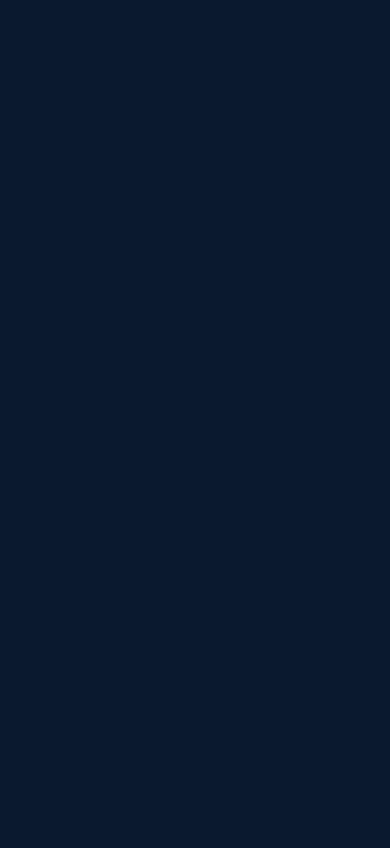
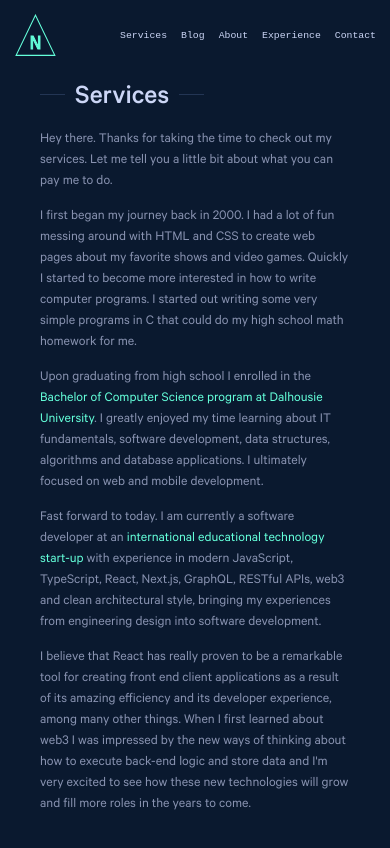
Before and after one commit to Neil-Carruthers/Neil-Carruthers.github.io, a Gatsby site: page /services in a window 390 px wide. Before the commit this address had no page. Built offline with nearby package versions, Linux system fonts and the light colour scheme; Gatsby itself is replaced by a stand-in of ours.

Commit message:
added page and styles files

```diff
--- a/src/components/Header/header.component.jsx
+++ b/src/components/Header/header.component.jsx
@@ -20,6 +20,7 @@ export default function Header() {
                     </Link>
                 </span>
                 <span className='fixedSys'>
+                    <Link to="/services">Services</Link>
                     <Link to="/blog">Blog</Link>
                     <Link to="/about">About</Link>
                     <Link to="/experience">Experience</Link>
--- /dev/null
+++ b/src/pages/services.js
@@ -0,0 +1,48 @@
+import * as React from 'react'
+import Seo from '../components/seo'
+// import { StaticImage } from 'gatsby-plugin-image';
+import * as styles from '../styles/services.module.scss';
+
+export default function Services() {
+  return (
+    <main className={styles.container}>
+      <h3 className='sectionHeader'>Services</h3>
+
+      <div className={styles.row}>
+        <div className={styles.colLeft}>
+          <p>
+            Hey there. Thanks for taking the time to check out my services. Let me tell you a little bit about what you can pay me to do.
+          </p>
+
+          <p>
+            I first began my journey back in 2000. I had a lot of fun messing around with HTML and CSS to create web pages about my favorite shows and video games. Quickly I started to become more interested in how to write computer programs. I started out writing some very simple programs in C that could do my high school math homework for me.
+          </p>
+
+          <p>
+            Upon graduating from high school I enrolled in the <span><a target="_blank" rel="noreferrer" href="https://www.dal.ca/faculty/computerscience/undergraduate-programs/study-computer-science.html">Bachelor of Computer Science program at Dalhousie University</a></span>. I greatly enjoyed my time learning about IT fundamentals, software development, data structures, algorithms and database applications. I ultimately focused on web and mobile development.
+          </p>
+
+          <p>
+            Fast forward to today. I am currently a software developer at an <span><a target="_blank" rel="noreferrer" href="https://www.binogi.com/">international educational technology start-up</a></span> with experience in modern JavaScript, TypeScript, React, Next.js, GraphQL, RESTful APIs, web3 and clean architectural style, bringing my experiences from engineering design into software development.
+          </p>
+
+          <p>
+            I believe that React has really proven to be a remarkable tool for creating front end client applications as a result of its amazing efficiency and its developer experience, among many other things. When I first learned about web3 I was impressed by the new ways of thinking about how to execute back-end logic and store data and I'm very excited to see how these new technologies will grow and fill more roles in the years to come.
+          </p>
+        </div>
+        <div className={styles.colRight}>
+          {/* <StaticImage
+              src="../images/me.png"
+              alt="personal"
+              layout="fixed"
+              className={styles.profileImage}
+              width={300}
+              height={300}
+          /> */}
+        </div>
+      </div>
+    </main>
+  )
+}
+
+export const Head = () => <Seo />
--- /dev/null
+++ b/src/styles/services.module.scss
@@ -0,0 +1,46 @@
+.container {
+    .row {
+        display: flex;
+    }
+    .colLeft {
+        width: 55%;
+        p {
+            line-height: 1.5;
+        }
+
+        span {
+            color: var(--flavor-color);
+
+            &:hover {
+                text-decoration: underline;
+            }
+        }
+    }
+    .colRight {
+        padding: 1rem 2rem;
+
+        .profileImage {
+            float: right;
+            border-radius: 6px;
+        }
+    }
+}
+
+@media screen and (max-width: 800px) {
+    .row {
+        flex-direction: column;
+    }
+
+    .colLeft {
+        width: 100% !important;
+    }
+
+    .colRight {
+        padding: 0 !important;
+
+        .profileImage {
+            float: none !important;
+            margin: 0 auto !important;
+        }
+    }
+}
```
